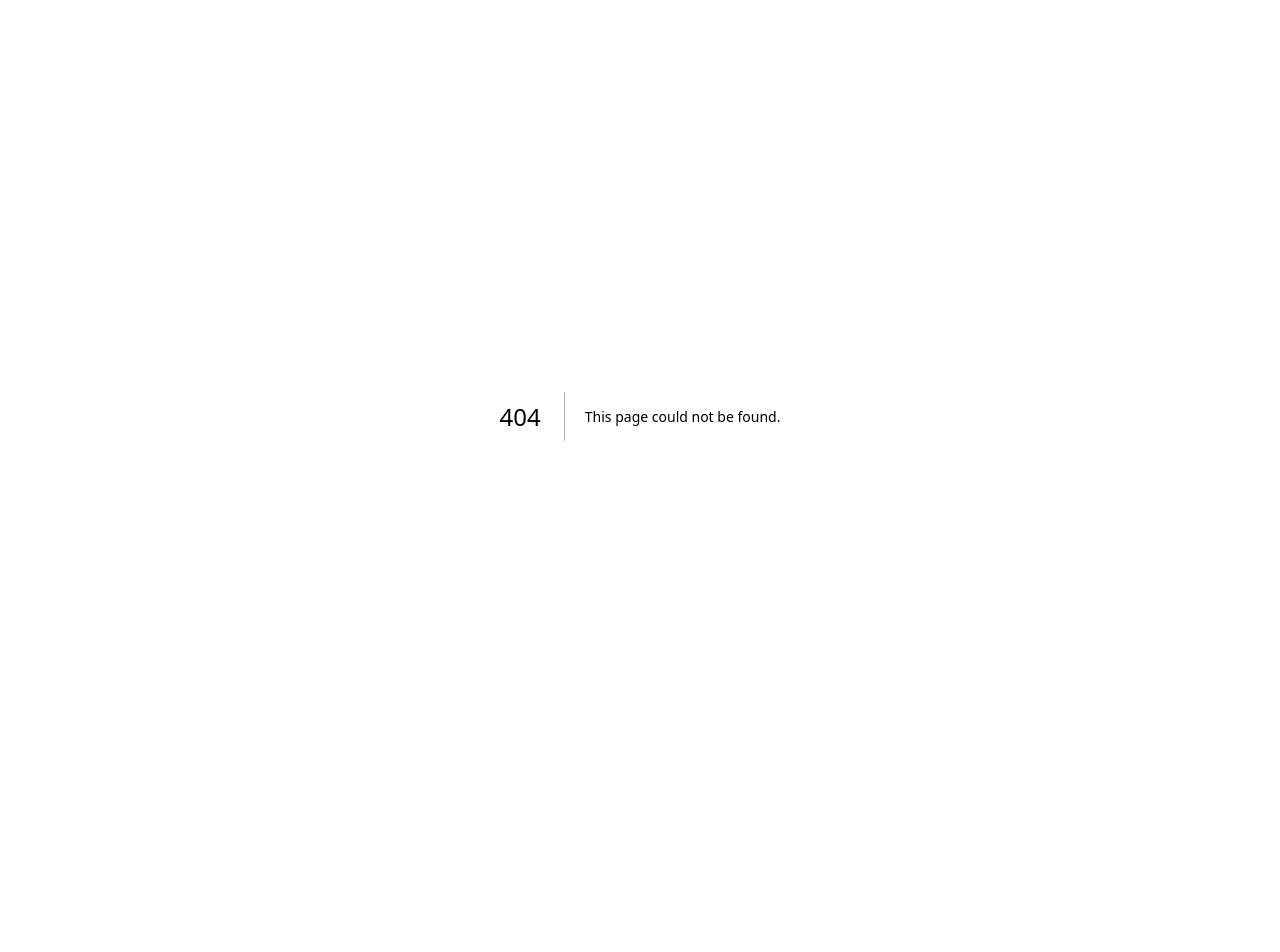
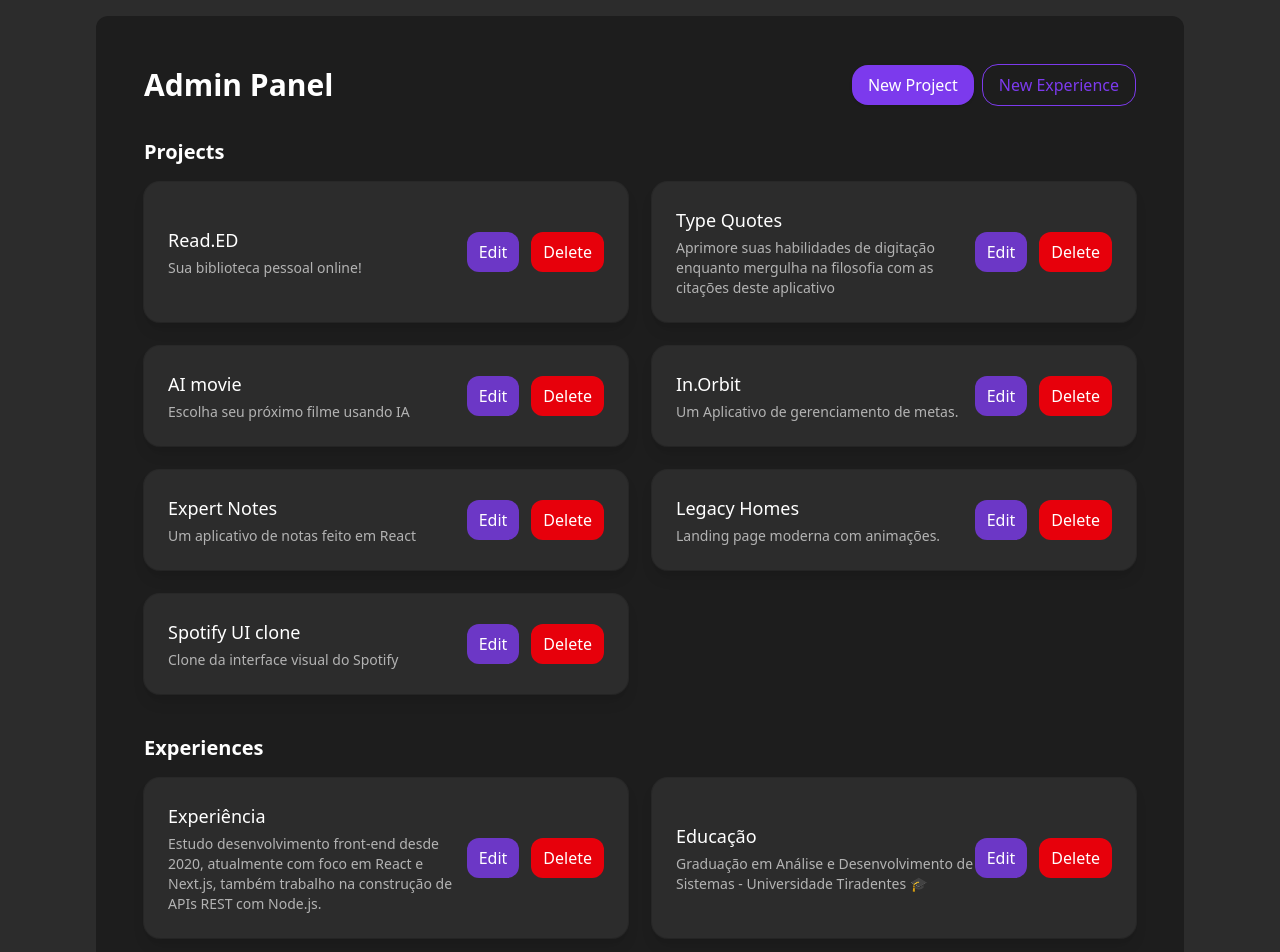
Before and after one commit to nilloferreiira/nilloferreira.dev, a Next.js app: page /admin in a window 1280 px wide. Before the commit this address had no page. Shown: the part 80-1032 px from the top of the page. Before the commit the page ends 992 px from the top, so only its background shows below. Built offline with nearby package versions, Linux system fonts and the light colour scheme.

Commit message:
feat: layout da pagina de admin

```diff
--- /dev/null
+++ b/src/app/(private)/admin/page.tsx
@@ -0,0 +1,93 @@
+"use client"
+
+import { AdminExperienceCard } from "@/components/admin/admin-experience-card"
+import { AdminProjectCard } from "@/components/admin/admin-project-card"
+import { LoadingSpinner } from "@/components/loading/loading"
+import { useExperiences } from "@/hooks/experiences/useExperiences"
+import { useProjects } from "@/hooks/projects/useProjects"
+import { Project } from "@/types/project/project"
+
+export default function AdminPage() {
+	const { data: projects, isLoading: isLoadingProjects } = useProjects()
+	const { data: experiences, isLoading: isLoadingExperiences } = useExperiences()
+	const isLoaded = !isLoadingProjects && !isLoadingExperiences
+
+	function handleCreateProject(data: any) {
+		console.log("handleCreate", { data })
+		// exemplo mínimo: apenas logar. O usuário pode ligar uma action real aqui.
+	}
+
+	function handleEditProject(project: Project) {
+		console.log("handleEdit", { project })
+	}
+
+	function handleDeleteProject(id: string) {
+		console.log("handleDelete", { id })
+	}
+
+	function handleCreateExperience(data: any) {
+		console.log("handleCreate", { data })
+		// exemplo mínimo: apenas logar. O usuário pode ligar uma action real aqui.
+	}
+
+	function handleEditExperience(experience: any) {
+		console.log("handleEdit", { experience })
+	}
+
+	function handleDeleteExperience(id: string) {
+		console.log("handleDelete", { id })
+	}
+
+	return (
+		<div className="p-6 lg:p-12 bg-shark text-white rounded-xl">
+			{!isLoaded ? (
+				<LoadingSpinner />
+			) : (
+				<div className="max-w-6xl mx-auto">
+					<header className="flex items-center justify-between mb-8">
+						<h1 className="text-2xl lg:text-3xl font-bold">Admin Panel</h1>
+						<div className="space-x-2">
+							<button
+								onClick={() => handleCreateProject({})}
+								className="bg-purple text-white px-4 py-2 rounded-2xl shadow hover:brightness-95 transition"
+							>
+								New Project
+							</button>
+							<button
+								onClick={() => handleCreateExperience({})}
+								className="bg-transparent border border-purple text-purple px-4 py-2 rounded-2xl hover:bg-purple/10 transition"
+							>
+								New Experience
+							</button>
+						</div>
+					</header>
+
+					<section className="mb-10">
+						<h2 className="text-xl font-semibold mb-4">Projects</h2>
+						<div className="grid grid-cols-1 md:grid-cols-2 gap-6">
+							{projects &&
+								projects.map((p) => (
+									<AdminProjectCard key={p.id} project={p} onEdit={handleEditProject} onDelete={handleDeleteProject} />
+								))}
+						</div>
+					</section>
+
+					<section>
+						<h2 className="text-xl font-semibold mb-4">Experiences</h2>
+						<div className="grid grid-cols-1 md:grid-cols-2 gap-6">
+							{experiences &&
+								experiences.map((e) => (
+									<AdminExperienceCard
+										key={e.id}
+										experience={e}
+										onEdit={handleEditExperience}
+										onDelete={handleDeleteExperience}
+									/>
+								))}
+						</div>
+					</section>
+				</div>
+			)}
+		</div>
+	)
+}
--- /dev/null
+++ b/src/components/admin/admin-experience-card.tsx
@@ -0,0 +1,36 @@
+import { Experience } from "@/types/experience/experience"
+
+interface AdminExperienceCardProps {
+	experience: Experience
+	onEdit: (experience: Experience) => void
+	onDelete: (id: string) => void
+}
+
+export function AdminExperienceCard({ experience, onEdit, onDelete }: AdminExperienceCardProps) {
+	return (
+		<div className="flex items-center justify-between bg-[var(--color-bg)] p-6 rounded-2xl shadow-lg ring-1 ring-white/5">
+			<div>
+				<div className="font-medium text-white text-lg">{experience.title_pt ?? experience.title_en}</div>
+				<div className="text-sm text-[var(--color-text-secondary)] mt-1">
+					{experience.description_pt ?? experience.description_en}
+				</div>
+			</div>
+			<div className="flex gap-3 items-center">
+				<button
+					onClick={() => onEdit(experience)}
+					className="px-3 py-2 bg-[var(--color-purple)]/80 text-white rounded-xl hover:brightness-95 transition"
+				>
+					Edit
+				</button>
+				<button
+					onClick={() => onDelete(experience.id)}
+					className="px-3 py-2 bg-red-600 text-white rounded-xl hover:brightness-95 transition"
+				>
+					Delete
+				</button>
+			</div>
+		</div>
+	)
+}
+
+export default AdminExperienceCard
--- /dev/null
+++ b/src/components/admin/admin-project-card.tsx
@@ -0,0 +1,36 @@
+import { Project } from "@/types/project/project"
+
+interface AdminProjectCardProps {
+	project: Project
+	onEdit: (project: Project) => void
+	onDelete: (id: string) => void
+}
+
+export function AdminProjectCard({ project, onEdit, onDelete }: AdminProjectCardProps) {
+	return (
+		<div className="flex items-center justify-between bg-[var(--color-bg)] p-6 rounded-2xl shadow-lg ring-1 ring-white/5">
+			<div>
+				<div className="font-medium text-white text-lg">{project.title ?? project.title}</div>
+				<div className="text-sm text-[var(--color-text-secondary)] mt-1">
+					{project.description_pt ?? project.description_en}
+				</div>
+			</div>
+			<div className="flex gap-3 items-center">
+				<button
+					onClick={() => onEdit(project)}
+					className="px-3 py-2 bg-[var(--color-purple)]/80 text-white rounded-xl hover:brightness-95 transition"
+				>
+					Edit
+				</button>
+				<button
+					onClick={() => onDelete(project.id)}
+					className="px-3 py-2 bg-red-600 text-white rounded-xl hover:brightness-95 transition"
+				>
+					Delete
+				</button>
+			</div>
+		</div>
+	)
+}
+
+export default AdminProjectCard
--- /dev/null
+++ b/src/hooks/experiences/useExperiences.ts
@@ -0,0 +1,11 @@
+import { getExperiences } from "@/actions/experiences/get-experiences"
+import { Experience } from "@/types/experience/experience"
+import { useQuery } from "@tanstack/react-query"
+
+export function useExperiences() {
+	return useQuery<Experience[]>({
+		queryKey: ["experiences"],
+		queryFn: getExperiences,
+		staleTime: 1000 * 60 * 5 // 5 minutes
+	})
+}
```
